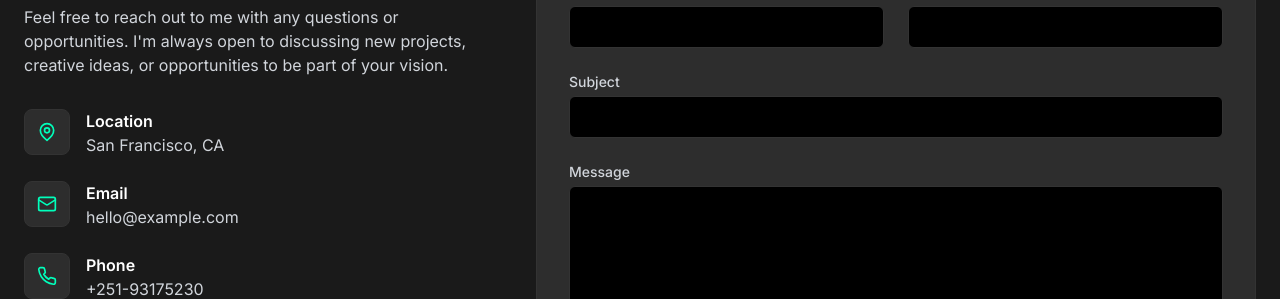
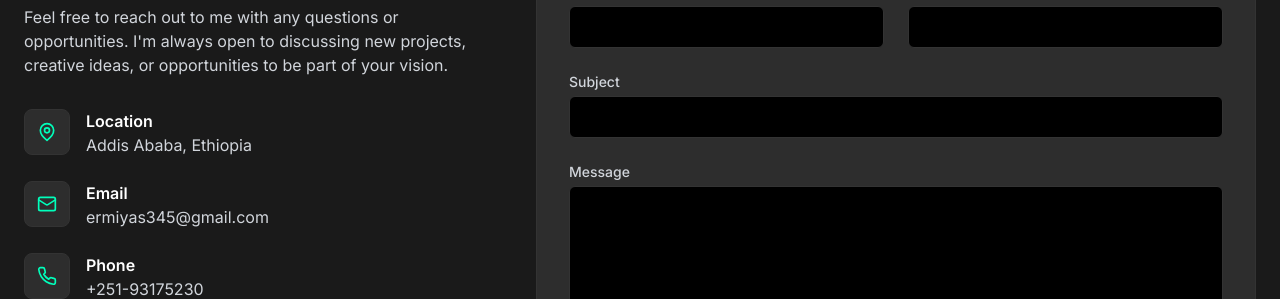
Before and after one commit to ermiyas-g-moges/portfolio, a React (Vite) app: page / in a window 1280 px wide. Shown: the part 4003-4302 px from the top of the page. Built offline with nearby package versions, Linux system fonts and the light colour scheme.

Commit message:
Update Contact.jsx
fix on the contacts displayed

```diff
--- a/src/components/Contact.jsx
+++ b/src/components/Contact.jsx
@@ -45,13 +45,13 @@ const Contact = () => {
     {
       icon: <MapPin size={20} className="text-accent-teal" />,
       title: 'Location',
-      content: 'San Francisco, CA',
+      content: 'Addis Ababa, Ethiopia',
       delay: 0.1,
     },
     {
       icon: <Mail size={20} className="text-accent-teal" />,
       title: 'Email',
-      content: 'hello@example.com',
+      content: 'ermiyas345@gmail.com',
       delay: 0.2,
     },
     {
```
